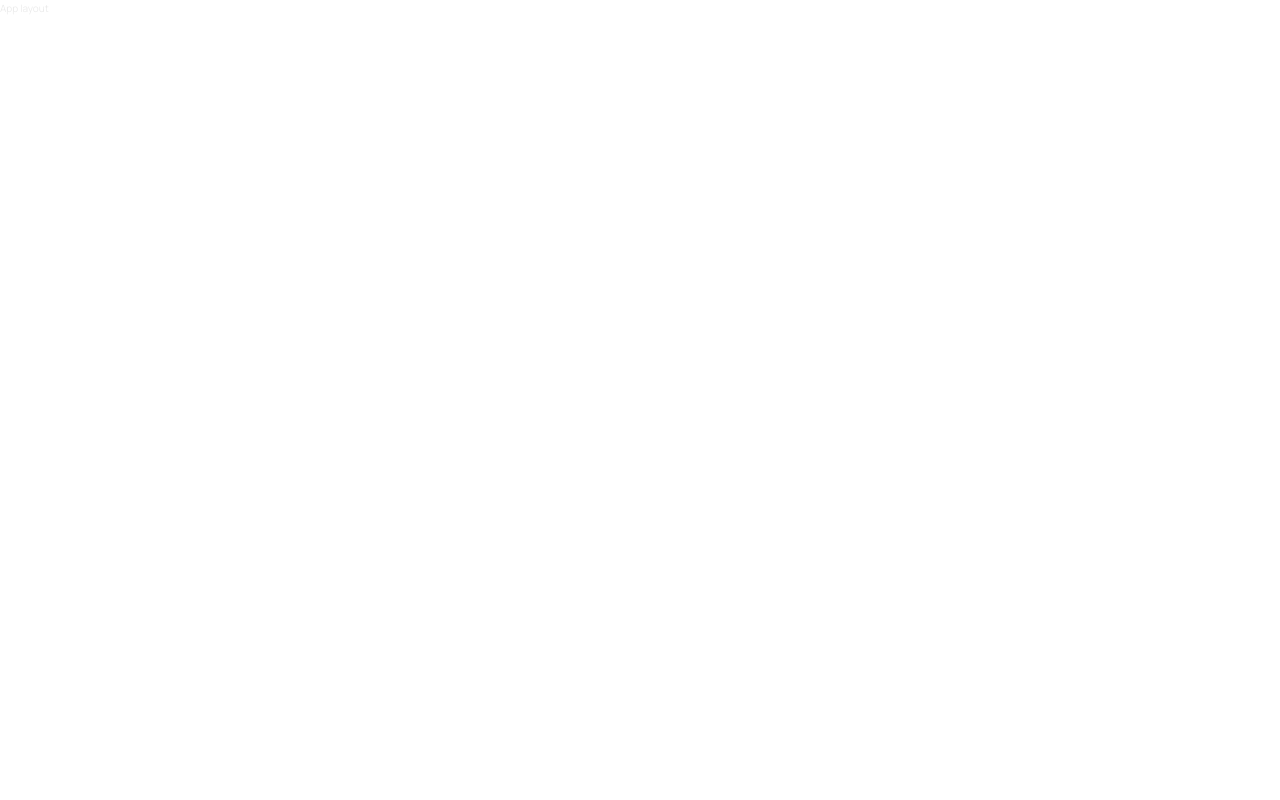
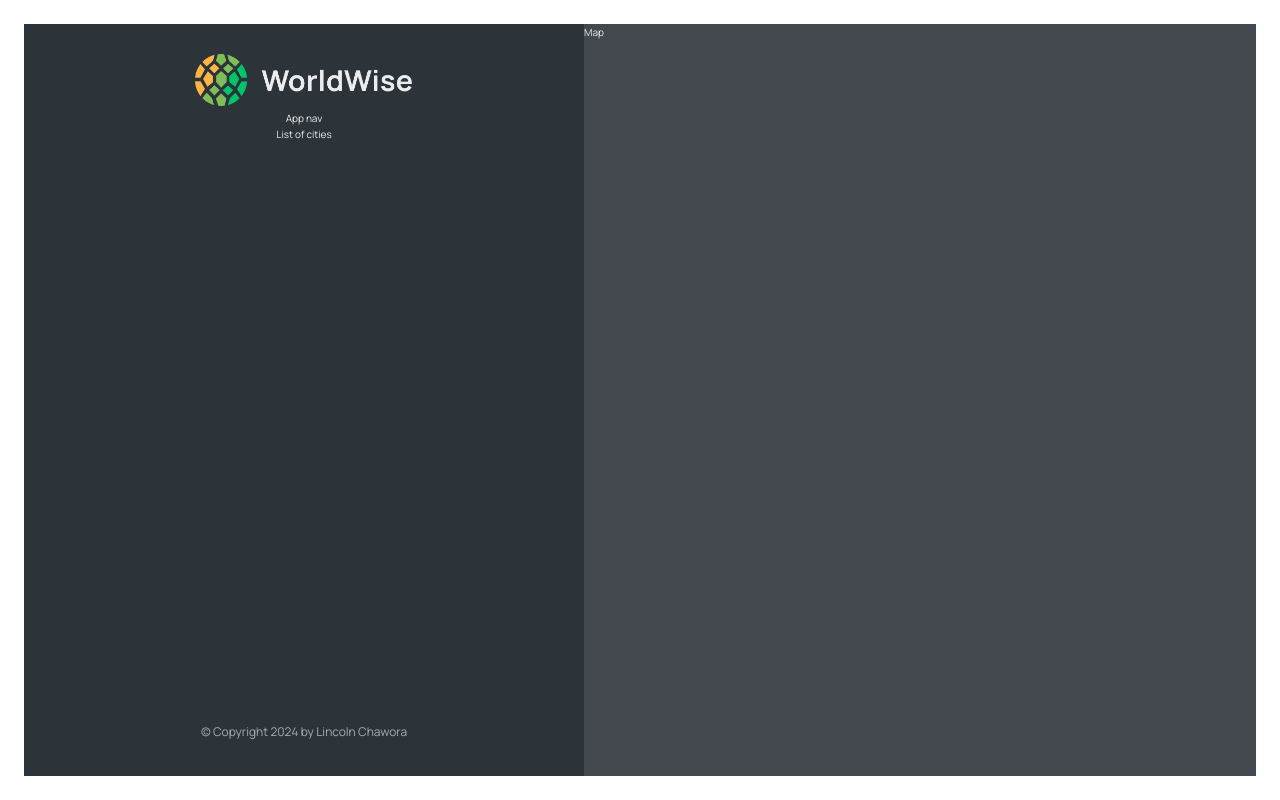
Before and after one commit to lincoln-chawora/travel-tracker, a React (Vite) app: page /app in a window 1280 px wide. Built offline with nearby package versions, Linux system fonts and the light colour scheme.

Commit message:
App layout set up

```diff
--- /dev/null
+++ b/src/components/AppNav.jsx
@@ -0,0 +1,5 @@
+export function AppNav() {
+    return (
+        <>App nav</>
+    )
+}
--- /dev/null
+++ b/src/components/Map.jsx
@@ -0,0 +1,9 @@
+import styles from "./Map.module.css"
+
+export function Map() {
+    return (
+        <div className={styles.mapContainer}>
+            Map
+        </div>
+    )
+}
--- /dev/null
+++ b/src/components/Sidebar.jsx
@@ -0,0 +1,16 @@
+import styles from './Sidebar.module.css'
+import Logo from "./Logo.jsx";
+import {AppNav} from "./AppNav";
+export function Sidebar() {
+    return (
+        <div className={styles.sidebar}>
+            <Logo />
+            <AppNav />
+
+            <p>List of cities</p>
+            <footer className={styles.footer}>
+                <p className={styles.copyright}>&copy; Copyright {new Date().getFullYear()} by Lincoln Chawora</p>
+            </footer>
+        </div>
+    )
+}
--- a/src/pages/AppLayoutPage.jsx
+++ b/src/pages/AppLayoutPage.jsx
@@ -1,5 +1,13 @@
+import {Sidebar} from "../components/Sidebar";
+import {Map} from "../components/Map";
+
+import styles from "./AppLayout.module.css";
+
 export function AppLayoutPage() {
     return (
-        <>App layout</>
+        <div className={styles.app}>
+            <Sidebar />
+            <Map />
+        </div>
     )
 }
```
